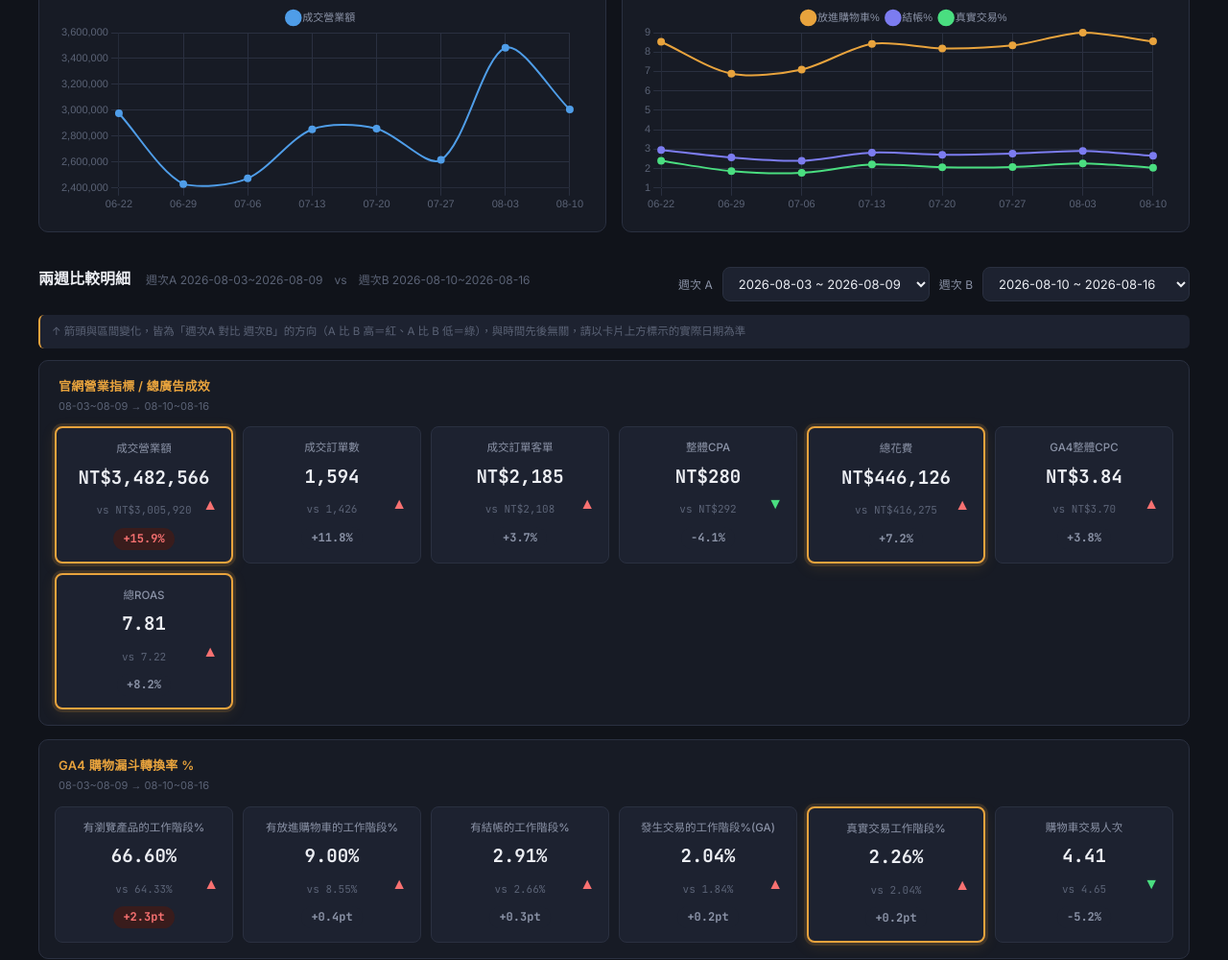
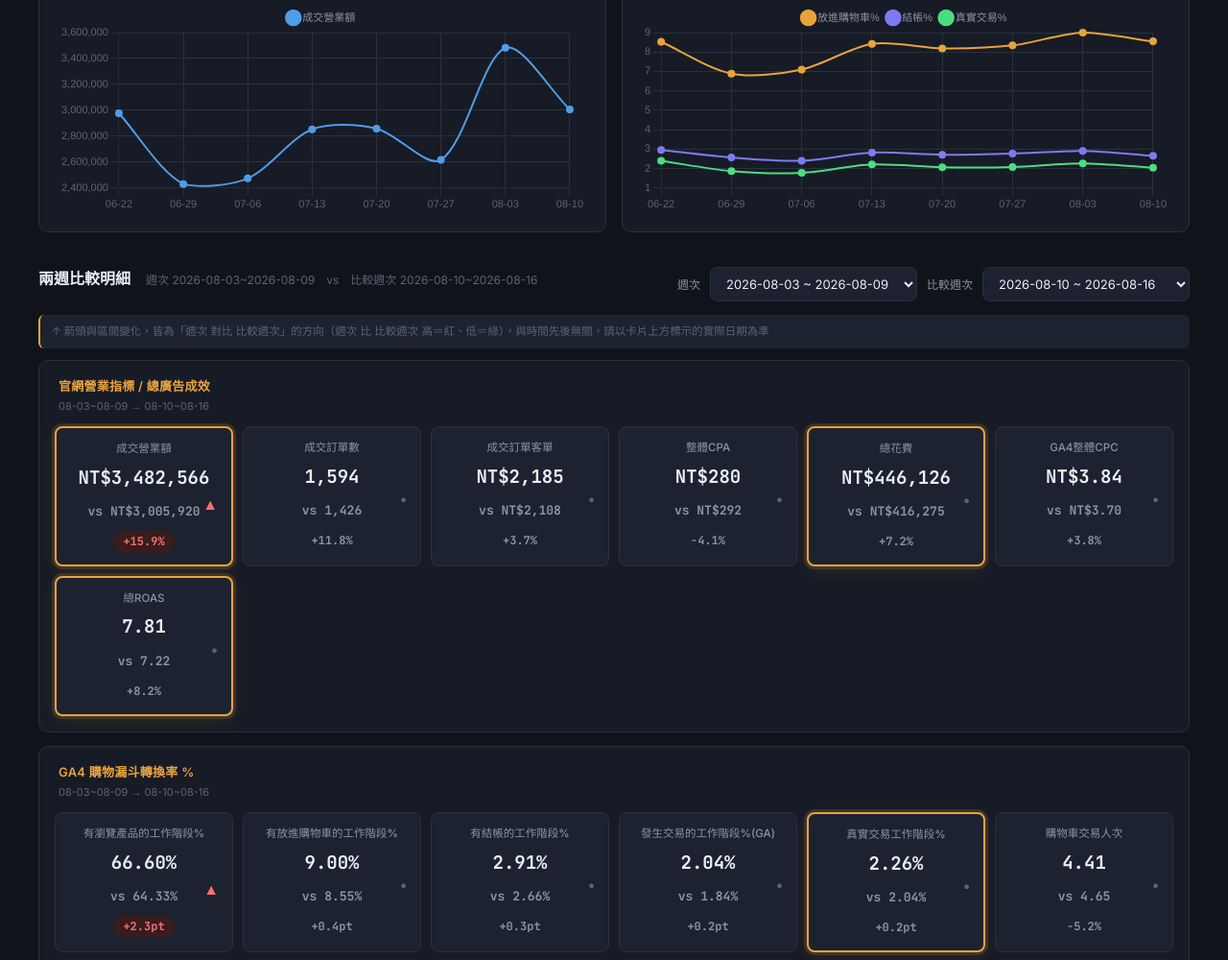
Before and after one commit to skyler9997/POLYLUUL, a plain HTML site: page index.html in a window 1280 px wide. Shown: the part 1556-2556 px from the top of the page at 96% size. Drawn offline with nearby package versions, Linux system fonts and the light colour scheme.

Commit message:
260818_3

```diff
--- a/index.html
+++ b/index.html
@@ -101,12 +101,13 @@
   .sc-label{color:var(--text-dim); font-size:11.5px; font-weight:500;}
   .sc-values{font-family:'JetBrains Mono',monospace; font-size:clamp(11px, 1.6vw, 15px); font-weight:700; display:flex; align-items:center; gap:4px 6px; flex-wrap:wrap; justify-content:center; word-break:break-word; font-variant-numeric:slashed-zero;}
   .sc-main{font-family:'JetBrains Mono',monospace; font-size:clamp(15px, 2vw, 19px); font-weight:700; font-variant-numeric:slashed-zero; word-break:break-word;}
-  .sc-vs{font-family:'JetBrains Mono',monospace; font-size:11px; color:var(--text-faint); margin-top:2px; font-variant-numeric:slashed-zero; word-break:break-word;}
+  .sc-vs{font-family:'JetBrains Mono',monospace; font-size:13px; font-weight:600; color:var(--text-dim); margin-top:2px; font-variant-numeric:slashed-zero; word-break:break-word;}
   .sc-arrow{color:var(--text-faint); font-weight:400; font-size:12px;}
   .sc-triangle-row{width:100%; display:flex; justify-content:flex-end; height:0; margin-top:-4px;}
   .sc-triangle{font-size:16px; position:relative; top:-2px;}
   .sc-triangle-up{color:var(--bad);}
   .sc-triangle-down{color:var(--good);}
+  .sc-triangle-flat{color:var(--text-faint); font-size:11px;}
   .sc-chg{margin-top:2px;}
 
   .foot-note{color:var(--text-faint); font-size:12px; margin-top:30px; border-top:1px solid var(--border); padding-top:16px;}
@@ -216,13 +217,13 @@
     <h2 id="compareTitle">兩週比較明細</h2>
     <span class="n" id="compareLabel"></span>
     <div class="controls" style="margin-left:auto; align-self:center;">
-      <label id="compareLabelA" style="color:var(--text-dim); font-size:12px;">週次 A</label>
+      <label id="compareLabelA" style="color:var(--text-dim); font-size:12px;">週次</label>
       <select id="compareWeekA"></select>
-      <label id="compareLabelB" style="color:var(--text-dim); font-size:12px;">週次 B</label>
+      <label id="compareLabelB" style="color:var(--text-dim); font-size:12px;">比較週次</label>
       <select id="compareWeekB"></select>
     </div>
   </div>
-  <div class="hint-note">↑ 箭頭與區間變化，皆為「週次A 對比 週次B」的方向（A 比 B 高＝紅、A 比 B 低＝綠），與時間先後無關，請以卡片上方標示的實際日期為準</div>
+  <div class="hint-note">↑ 箭頭與區間變化，皆為「週次 對比 比較週次」的方向（週次 比 比較週次 高＝紅、低＝綠），與時間先後無關，請以卡片上方標示的實際日期為準</div>
   <div id="tables"></div>
 </div>
 
@@ -260,13 +261,24 @@ function pctChange(curr, prev){
   return (curr-prev)/Math.abs(prev)*100;
 }
 
+// 判斷這個變化算不算「幅度不大、可以用中性灰色」——三角形跟下面色塊共用同一套規則
+function isChangeFlat_(curr, prev, metricName){
+  if (curr===null||curr===undefined||prev===null||prev===undefined) return true;
+  if (isPercentMetric(metricName)){
+    return Math.abs(curr - prev) < 1; // 百分比欄位：±1pt 以內算不顯著
+  }
+  if (prev === 0) return curr === 0; // 從0開始出現視為顯著變化，不算flat
+  const chg = pctChange(curr, prev);
+  return chg === null ? true : Math.abs(chg) < 15; // 一般欄位：±15% 以內算不顯著
+}
+
 // curr = 較晚/第二欄的值，prev = 較早/第一欄的值（跟原本語意一致）
 // 簡化規則：不再依欄位種類判斷「漲是好是壞」，一律照數字方向決定顏色 —— 漲=紅、跌=綠、持平=灰
 function deltaBadge(curr, prev, metricName){
   if (isPercentMetric(metricName)){
     if (curr===null||curr===undefined||prev===null||prev===undefined) return `<span class="chg delta-flat">—</span>`;
     const diff = curr - prev; // 直接看數字本身漲跌（週次B 減 週次A）
-    const flat = Math.abs(diff) < 1;
+    const flat = isChangeFlat_(curr, prev, metricName);
     const cls = flat ? 'delta-flat' : (diff > 0 ? 'delta-bad' : 'delta-good'); // 漲=紅, 跌=綠
     const sign = diff > 0 ? '+' : '';
     return `<span class="chg ${cls}">${sign}${fmt(diff,1)}pt</span>`;
@@ -281,7 +293,7 @@ function deltaBadge(curr, prev, metricName){
   }
   const chg = pctChange(curr, prev);
   if (chg === null) return `<span class="chg delta-flat">—</span>`;
-  const flat = Math.abs(chg) < 15;
+  const flat = isChangeFlat_(curr, prev, metricName);
   const cls = flat ? 'delta-flat' : (chg > 0 ? 'delta-bad' : 'delta-good'); // 漲=紅, 跌=綠
   const sign = chg > 0 ? '+' : '';
   return `<span class="chg ${cls}">${sign}${fmt(chg,1)}%</span>`;
@@ -667,7 +679,9 @@ function metricRow(label, aObj, bObj, key, isMoney, aIsLater, highlight){
   const chgPrev = bVal;
   let triangleHtml = '';
   if (typeof chgCurr === 'number' && typeof chgPrev === 'number'){
-    if (chgCurr > chgPrev) triangleHtml = '<span class="sc-triangle sc-triangle-up">▲</span>';
+    const flat = isChangeFlat_(chgCurr, chgPrev, label);
+    if (flat) triangleHtml = '<span class="sc-triangle sc-triangle-flat">●</span>';
+    else if (chgCurr > chgPrev) triangleHtml = '<span class="sc-triangle sc-triangle-up">▲</span>';
     else if (chgCurr < chgPrev) triangleHtml = '<span class="sc-triangle sc-triangle-down">▼</span>';
   }
   return `<div class="stat-card${highlight?' highlight':''}">
@@ -694,7 +708,7 @@ function renderComparison(idxA, idxB){
   const startLabel = CURRENT_GRANULARITY==='month' ? a.week_start.slice(0,7) : (a.week_start.slice(5)+'~'+a.week_end.slice(5));
   const endLabel = CURRENT_GRANULARITY==='month' ? b.week_start.slice(0,7) : (b.week_start.slice(5)+'~'+b.week_end.slice(5));
   const unitLabel = CURRENT_GRANULARITY==='month' ? '月次' : '週次';
-  document.getElementById('compareLabel').textContent = (a !== b) ? `${unitLabel}A ${a.week_start}~${a.week_end}　vs　${unitLabel}B ${b.week_start}~${b.week_end}` : `${a.week_start}~${a.week_end}`;
+  document.getElementById('compareLabel').textContent = (a !== b) ? `${unitLabel} ${a.week_start}~${a.week_end}　vs　比較${unitLabel} ${b.week_start}~${b.week_end}` : `${a.week_start}~${a.week_end}`;
 
   let html = '';
 
@@ -787,13 +801,13 @@ function applyDataMode(){
     if (!MONTHLY_DATA_CACHE[CURRENT_MARKET]) MONTHLY_DATA_CACHE[CURRENT_MARKET] = REAL_MONTHS || buildMonthlyData();
     CURRENT_DATA = MONTHLY_DATA_CACHE[CURRENT_MARKET];
     document.getElementById('compareTitle').textContent = '兩月比較明細';
-    document.getElementById('compareLabelA').textContent = '月次 A';
-    document.getElementById('compareLabelB').textContent = '月次 B';
+    document.getElementById('compareLabelA').textContent = '月次';
+    document.getElementById('compareLabelB').textContent = '比較月次';
   } else {
     CURRENT_DATA = DATA;
     document.getElementById('compareTitle').textContent = '兩週比較明細';
-    document.getElementById('compareLabelA').textContent = '週次 A';
-    document.getElementById('compareLabelB').textContent = '週次 B';
+    document.getElementById('compareLabelA').textContent = '週次';
+    document.getElementById('compareLabelB').textContent = '比較週次';
   }
 
   if (CURRENT_DATA.length === 0){
```
